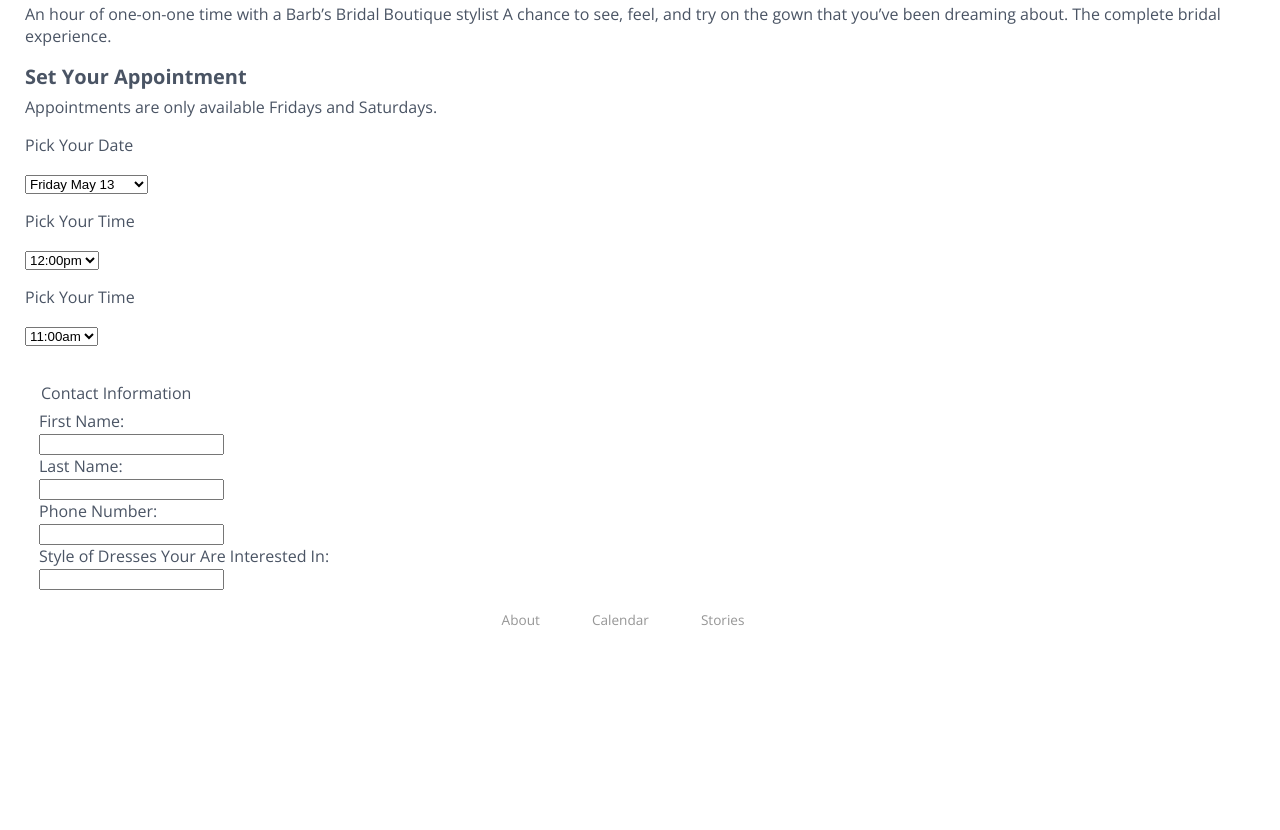
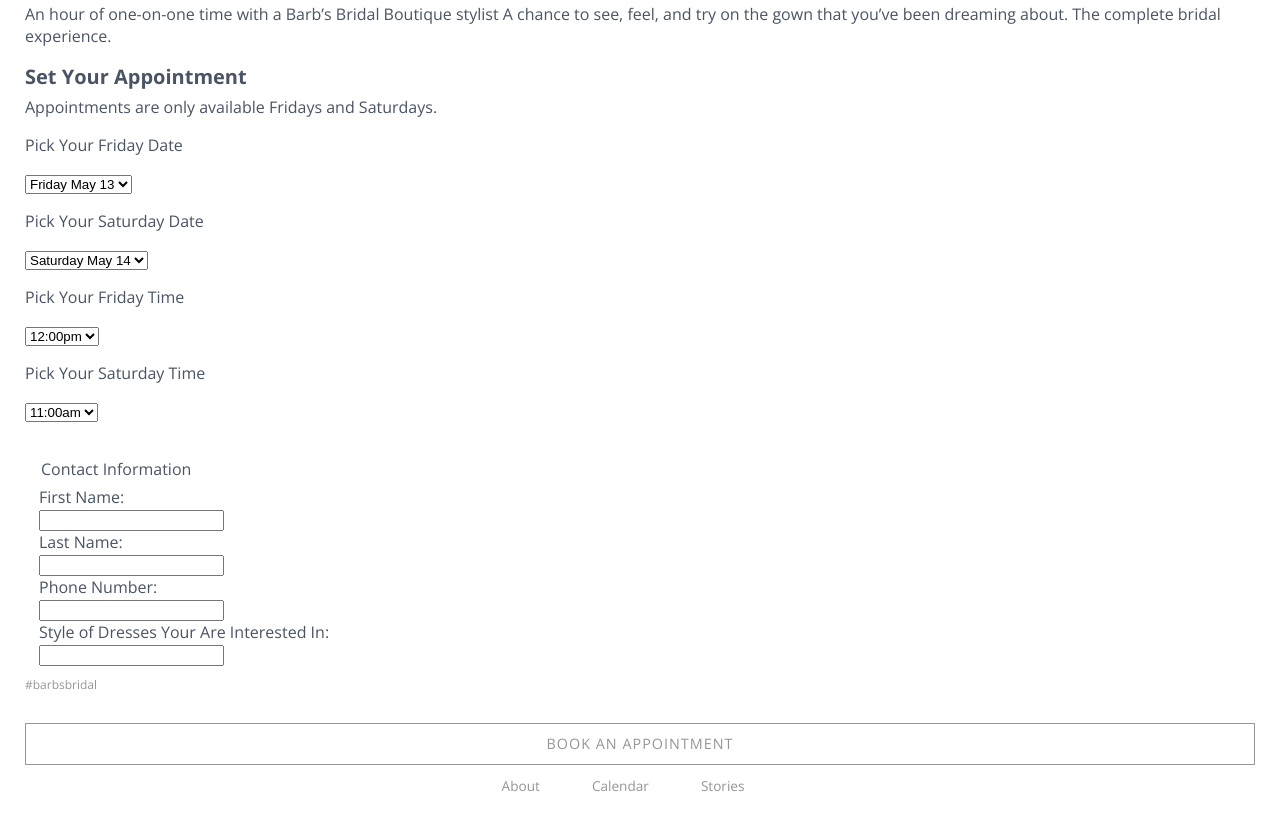
Before and after one commit to samanthaweiss/bridalboutique, a plain HTML site: page templates/appointments.html in a window 1280 px wide. Shown: the part 326-1156 px from the top of the page. Before the commit the page ends 1112 px from the top, so only its background shows below. Drawn offline with nearby package versions, Linux system fonts and the light colour scheme; a web font is replaced by a local one.

Commit message:
added a button and changed the forms

```diff
--- a/templates/appointments.html
+++ b/templates/appointments.html
@@ -32,11 +32,19 @@ The complete bridal experience.</p>
     <p>Appointments are only available Fridays and Saturdays.</p>
   <div class="form">
       <form action class="http:www.samanthaweiss.github.io/bridalboutique/appointments">
-      <p>Pick Your Date</p>
+      <p>Pick Your Friday Date</p>
       <select name="dates">
         <option value="Friday May 13">Friday May 13</option>
+        <option value="Friday May 20">Friday May 20</option>
+      </select>
+    </form>
+  </div>
+
+  <div class="form">
+      <form action class="http:www.samanthaweiss.github.io/bridalboutique/appointments">
+      <p>Pick Your Saturday Date</p>
+      <select name="dates">
         <option value="Saturday May 14">Saturday May 14</option>
-        <option value="Friday May 20">Friday May 20</option>
         <option value="Saturday May 21">Saturday May 21</option>
       </select>
     </form>
@@ -44,7 +52,7 @@ The complete bridal experience.</p>
 
 <div class="form">
     <form action class="http:www.samanthaweiss.github.io/bridalboutique/appointments">
-      <p>Pick Your Time</p>
+      <p>Pick Your Friday Time</p>
       <select name="times">
         <option value="12:00pm">12:00pm</option>
         <option value="2:00pm">2:00pm</option>
@@ -55,7 +63,7 @@ The complete bridal experience.</p>
 
 <div class="form">
     <form action class="http:www.samanthaweiss.github.io/bridalboutique/appointments">
-      <p>Pick Your Time</p>
+      <p>Pick Your Saturday Time</p>
       <select name="times">
         <option value="11:00am">11:00am</option>
         <option value="1:00pm">1:00pm</option>
@@ -80,6 +88,10 @@ The complete bridal experience.</p>
     </fieldset>
   </div>
 
+  <p class="hashtag">#barbsbridal</p>
+  <button class="book">Book an Appointment</button>
+  </div>
+
   </body>
 </main>
 
```
